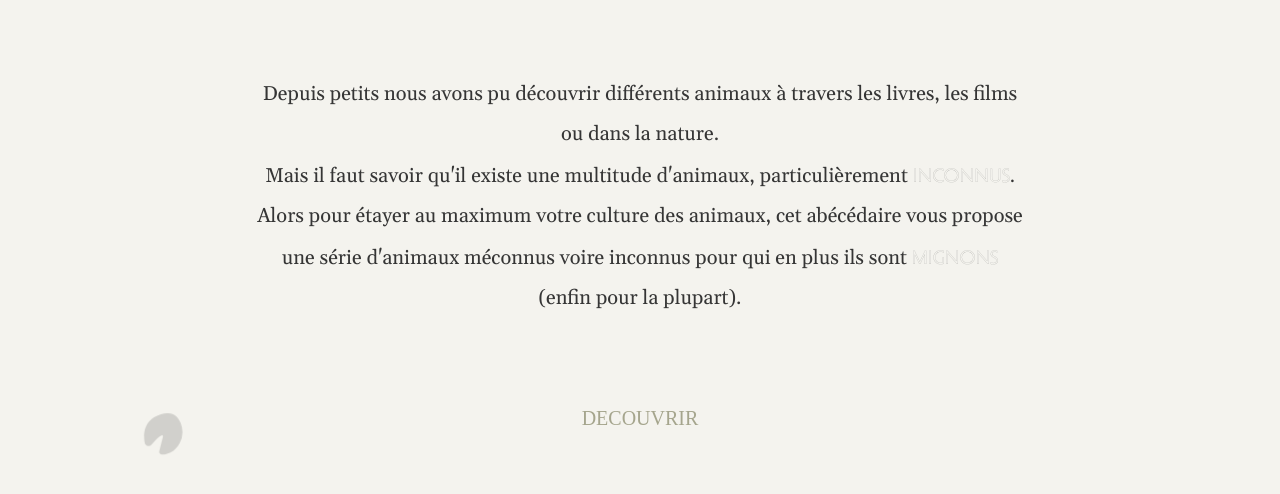
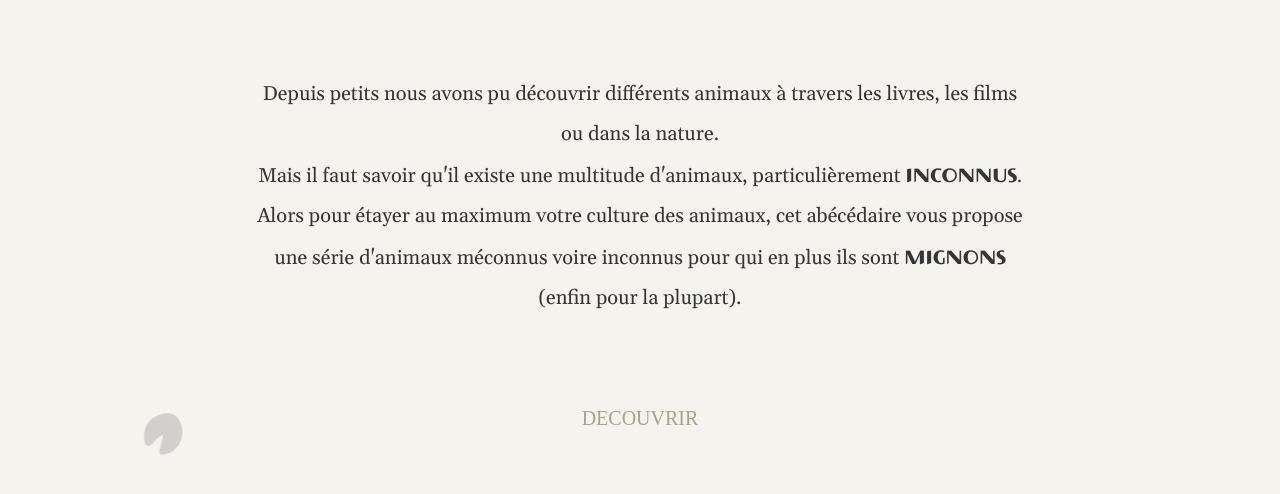
Before and after one commit to Edwina-Rabot/m1_wd_css, a plain HTML site: page index.html in a window 1280 px wide. In both pictures the pointer is over the element "inconnus.". Shown: the part 246-740 px from the top of the page. Drawn offline with Linux system fonts and the light colour scheme.

Commit message:
font hover home

```diff
--- a/asset/main.css
+++ b/asset/main.css
@@ -79,9 +79,9 @@ body{
 
 .presentation:hover span{
   font-family: 'Decovar';
-  font-variation-settings: 'BLDA' 1000;
+  font-variation-settings: "TRMD" 1000, "WMX2" 500;
   color: var(--color4);
-}
+  text-transform: uppercase;}
 
 .box-1 {
     height: 15vh;
--- a/asset/styles.css
+++ b/asset/styles.css
@@ -211,6 +211,7 @@ h1{
     line-height: 2em;
     width: 85vw;
 }
+
 .content-presentation h1:hover{
   font-family: 'Decovar';
   font-variation-settings: 'BLDA' 0,'TRMD' 1000;
```
